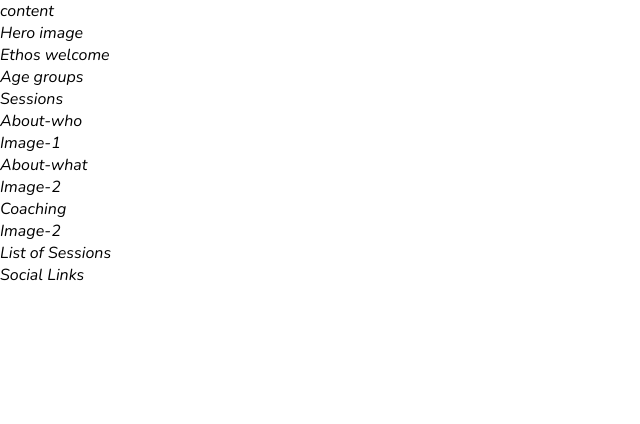
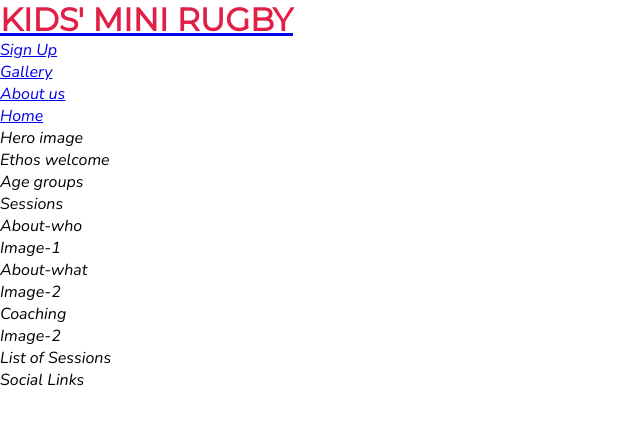
Before and after one commit to bellsmith15/kids-mini-rugby, a plain HTML site: page index.html in a window 1280 px wide. Shown: the whole page, without its empty margins (0-640 px from the left). Drawn offline with nearby package versions, Linux system fonts and the light colour scheme.

Commit message:
Add style for logo and headings

```diff
--- a/assets/css/style.css
+++ b/assets/css/style.css
@@ -12,3 +12,24 @@ body {
     color: darkslategray
     background-color: #f8f8f8;
 }
+
+/* headings and logo */
+
+h1,
+h2 {
+    font-family: Montserrat, sans-serif;
+    text-transform: uppercase;
+    color: rgba(224, 32, 70, 255);
+    /* color: rgb(243, 132, 4); */
+    /* color:rgb(27, 75, 27); */
+}
+
+h3 {
+    color: white;
+}
+
+#logo {
+    float: left;
+    font-size: 600%;
+    color: rgb(27, 75, 27);
+}
--- a/index.html
+++ b/index.html
@@ -10,7 +10,29 @@
     <title>Kids' Mini Rugby</title>
 </head>
 <body>
-    <header>content</header>
+    <header>
+        <a href="index.html">
+            <h1>Kids' Mini Rugby</h1>
+        </a>
+        <div id="nav-bar">
+            <nav>
+                <ul>
+                    <li>
+                        <a href="*">Sign Up</a>
+                    </li>
+                    <li>
+                        <a href="*">Gallery</a>
+                    </li>
+                    <li>
+                        <a href="*">About us</a>
+                    </li>
+                    <li>
+                        <a href="index.html" class="active">Home</a>
+                    </li>
+                </ul>
+            </nav>
+        </div>
+    </header>
 
     <section>Hero image</section>
     <section>Ethos welcome</section>
```
